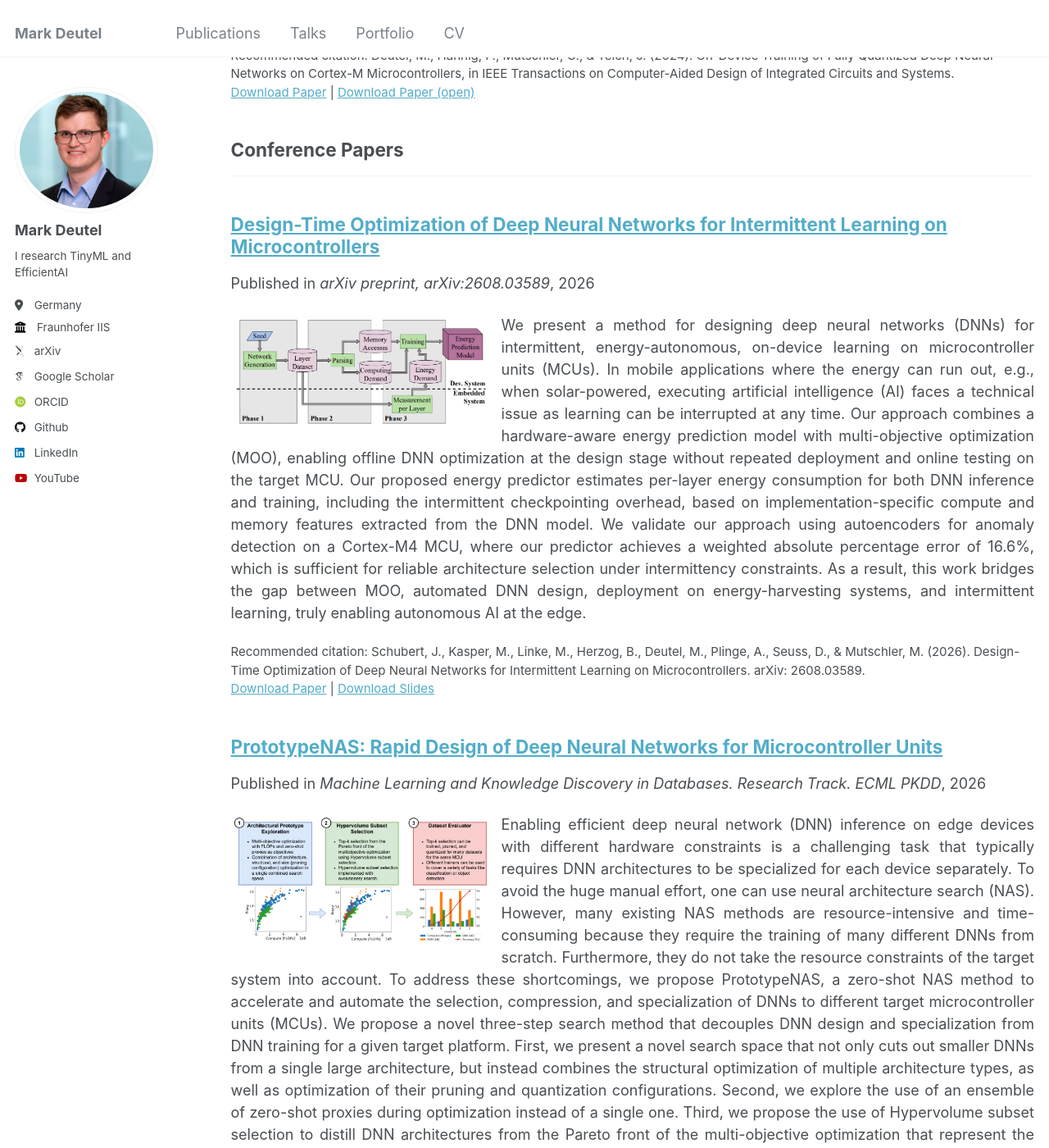
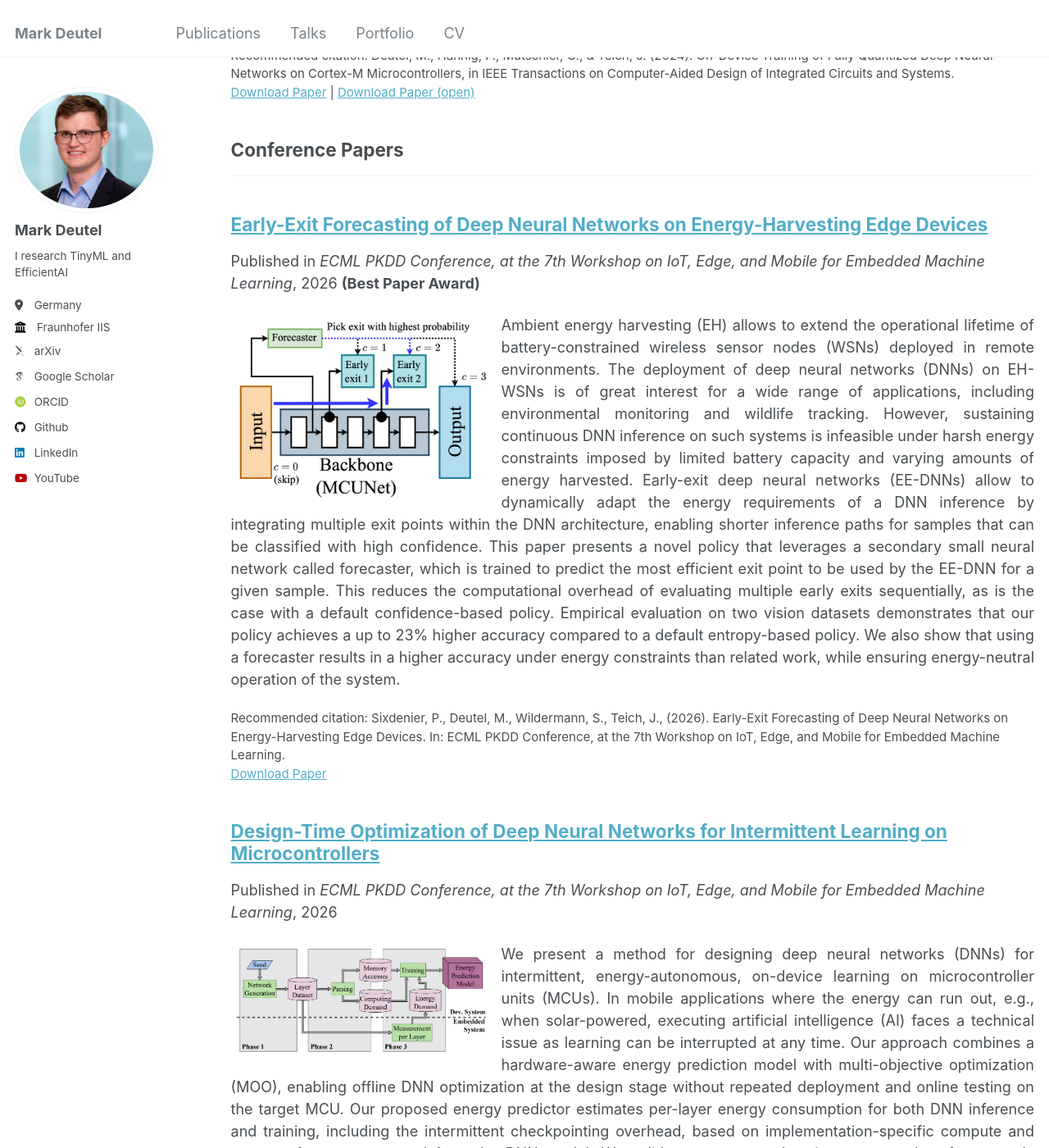
Before and after one commit to markdeutel/markdeutel.github.io, a Jekyll site: the page built from _pages/publications.html, in a window 1280 px wide and 1400 px high, scrolled down 2805 px. Shown: the whole window at 82% size. Built offline with Jekyll 4.4.1, drawn with Linux system fonts in a browser that asks for light colours; some web fonts are replaced.

Commit message:
[ADD] early exit forecasting paper, added option to highlight paper awards

```diff
--- a/_includes/archive-single.html
+++ b/_includes/archive-single.html
@@ -38,13 +38,19 @@
       <p class="page__meta"><i class="fa fa-clock-o" aria-hidden="true"></i> {% include read-time.html %}</p>
     {% endif %}
 
-        {% if post.collection == 'teaching' %}
-          <p> {{ post.type }}, <i>{{ post.venue }}</i></p>
-        {% elsif post.collection == 'publications' %}
-          <p>Published in <i>{{ post.venue }}</i>, {{ post.date | default: "1900-01-01" | date: "%Y" }} </p>
-        {% elsif post.date %}
-         <p class="page__date"><strong><i class="fa fa-fw fa-calendar" aria-hidden="true"></i> {{ site.data.ui-text[site.locale].date_label | default: "Published:" }}</strong> <time datetime="{{ post.date | default: "1900-01-01" | date_to_xmlschema }}">{{ post.date | default: "1900-01-01" | date: "%B %d, %Y" }}</time></p>
-        {% endif %}
+    <p>
+    {% if post.collection == 'teaching' %}
+      <span> {{ post.type }}, <i>{{ post.venue }}</i></span>
+    {% elsif post.collection == 'publications' %}
+      <span>Published in <i>{{ post.venue }}</i>, {{ post.date | default: "1900-01-01" | date: "%Y" }} </span>
+    {% elsif post.date %}
+      <span class="page__date"><strong><i class="fa fa-fw fa-calendar" aria-hidden="true"></i> {{ site.data.ui-text[site.locale].date_label | default: "Published:" }}</strong> <time datetime="{{ post.date | default: "1900-01-01" | date_to_xmlschema }}">{{ post.date | default: "1900-01-01" | date: "%B %d, %Y" }}</time></span>
+    {% endif %}
+
+    {% if post.award %}
+      <b>({{ post.award }})</b>
+    {% endif %}
+    </p>
 
     {% if post.excerpt and site.read_more != 'enabled' %}
       {% if post.highlight %}
--- a/_publications/2025-12-31-ee-nn-energy-harv.md
+++ b/_publications/2025-12-31-ee-nn-energy-harv.md
@@ -4,6 +4,7 @@ collection: publications
 category: conferences
 permalink: /publication/ee-nn-energy-harv
 excerpt: "Energy harvesting (EH) is increasingly used in wireless sensor nodes to extend the lifetime of battery-powered devices in remote locations. On such devices, the use of deep neural networks (DNNs) is limited not only by the memory and computational constraints of the system, but also by the often large amount of energy required to perform DNN inference. As a result, continuous DNN inference cannot be guaranteed on such systems, especially under severe power constraints resulting from small battery capacities and solar panel sizes. A promising approach to dynamically adjust the power consumption of DNN inference are early-exit neural networks (EE-NNs), that allow a DNN to exit early at different points during its inference. In this paper, we propose a simulation-aided neural architecture search framework to explore EE-DNN architectures (EENAS) and an online energy manager (EM) that dynamically decides which early exit to take based on the available energy and the EE-NN's confidence in its predictions while ensuring energyneutral operation (ENO). We evaluate our approach on four vision datasets and show not only that our EENAS approach can find EE-NNs with low energy consumption that maintain a high accuracy, but also that our proposed EM can execute the explored EE-NNs with an up to 36 % improved accuracy compared to the state-of-the-art while satisfying the ENO constraints."
+award: 'Best Paper Award'
 date: 2025-12-31
 venue: 'IEEE 18th International Symposium on Embedded Multicore/Many-core Systems-on-Chip (MCSoC)'
 paperurl: 'https://doi.org/10.1109/MCSoC67473.2025.00066'
--- a/_publications/2026-09-11-design-time-optimization.md
+++ b/_publications/2026-09-11-design-time-optimization.md
@@ -5,7 +5,7 @@ category: conferences
 permalink: /publication/design-time-optimization
 excerpt: "We present a method for designing deep neural networks (DNNs) for intermittent, energy-autonomous, on-device learning on microcontroller units (MCUs). In mobile applications where the energy can run out, e.g., when solar-powered, executing artificial intelligence (AI) faces a technical issue as learning can be interrupted at any time. Our approach combines a hardware-aware energy prediction model with multi-objective optimization (MOO), enabling offline DNN optimization at the design stage without repeated deployment and online testing on the target MCU. Our proposed energy predictor estimates per-layer energy consumption for both DNN inference and training, including the intermittent checkpointing overhead, based on implementation-specific compute and memory features extracted from the DNN model. We validate our approach using autoencoders for anomaly detection on a Cortex-M4 MCU, where our predictor achieves a weighted absolute percentage error of 16.6%, which is sufficient for reliable architecture selection under intermittency constraints. As a result, this work bridges the gap between MOO, automated DNN design, deployment on energy-harvesting systems, and intermittent learning, truly enabling autonomous AI at the edge."
 date: 2026-09-11
-venue: 'arXiv preprint, arXiv:2608.03589'
+venue: 'ECML PKDD Conference, at the 7th Workshop on IoT, Edge, and Mobile for Embedded Machine Learning'
 paperurl: 'https://doi.org/10.48550/arXiv.2608.03589'
 slidesurl: '../files/design_time_optimization_presentation.pdf'
 highlight: '../files/design_time_optimization_highlight.png	'
--- /dev/null
+++ b/_publications/2026-09-11-early-exit-forecasting.md
@@ -0,0 +1,15 @@
+---
+title: "Early-Exit Forecasting of Deep Neural Networks on Energy-Harvesting Edge Devices"
+collection: publications
+category: conferences
+permalink: /publication/early-exit-forecasting
+excerpt: "Ambient energy harvesting (EH) allows to extend the operational lifetime of battery-constrained wireless sensor nodes (WSNs) deployed in remote environments. The deployment of deep neural networks (DNNs) on EH-WSNs is of great interest for a wide range of applications, including environmental monitoring and wildlife tracking. However, sustaining continuous DNN inference on such systems is infeasible under harsh energy constraints imposed by limited battery capacity and varying amounts of energy harvested. Early-exit deep neural networks (EE-DNNs) allow to dynamically adapt the energy requirements of a DNN inference by integrating multiple exit points within the DNN architecture, enabling shorter inference paths for samples that can be classified with high confidence. This paper presents a novel policy that leverages a secondary small neural network called forecaster, which is trained to predict the most efficient exit point to be used by the EE-DNN for a given sample. This reduces the computational overhead of evaluating multiple early exits sequentially, as is the case with a default confidence-based policy. Empirical evaluation on two vision datasets demonstrates that our policy achieves a up to 23% higher accuracy compared to a default entropy-based policy. We also show that using a forecaster results in a higher accuracy under energy constraints than related work, while ensuring energy-neutral operation of the system."
+date: 2026-09-11
+venue: 'ECML PKDD Conference, at the 7th Workshop on IoT, Edge, and Mobile for Embedded Machine Learning'
+award: 'Best Paper Award'
+paperurl: '../files/ITEM_484_EarlyExitForecasting.pdf'
+highlight: '../files/highlight-early-exit-forecasting.png'
+citation: 'Sixdenier, P., Deutel, M., Wildermann, S., Teich, J., (2026). Early-Exit Forecasting of Deep Neural Networks on Energy-Harvesting Edge Devices. In: ECML PKDD Conference, at the 7th Workshop on IoT, Edge, and Mobile for Embedded Machine Learning.'
+---
+
+Ambient energy harvesting (EH) allows to extend the operational lifetime of battery-constrained wireless sensor nodes (WSNs) deployed in remote environments. The deployment of deep neural networks (DNNs) on EH-WSNs is of great interest for a wide range of applications, including environmental monitoring and wildlife tracking. However, sustaining continuous DNN inference on such systems is infeasible under harsh energy constraints imposed by limited battery capacity and varying amounts of energy harvested. Early-exit deep neural networks (EE-DNNs) allow to dynamically adapt the energy requirements of a DNN inference by integrating multiple exit points within the DNN architecture, enabling shorter inference paths for samples that can be classified with high confidence. This paper presents a novel policy that leverages a secondary small neural network called forecaster, which is trained to predict the most efficient exit point to be used by the EE-DNN for a given sample. This reduces the computational overhead of evaluating multiple early exits sequentially, as is the case with a default confidence-based policy. Empirical evaluation on two vision datasets demonstrates that our policy achieves a up to 23% higher accuracy compared to a default entropy-based policy. We also show that using a forecaster results in a higher accuracy under energy constraints than related work, while ensuring energy-neutral operation of the system.
```
Also changed, not shown: _layouts/single.html (+8 -3 lines), files/highlight-early-exit-forecasting.png (added), 1 other file.
